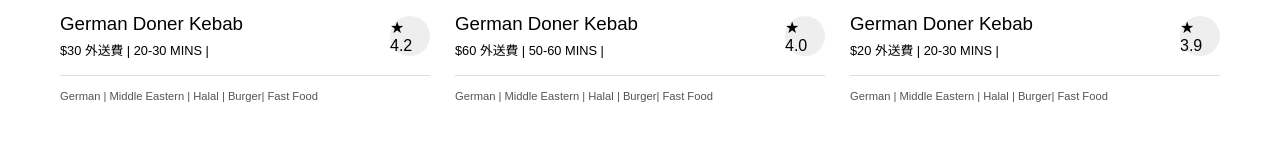
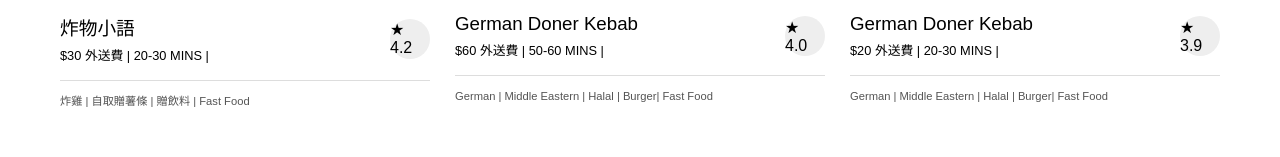
Before and after one commit to jh20047027/ubereats-clone, a website built with Parcel: page index.html in a window 1280 px wide. Shown: the part 1041-1198 px from the top of the page. Built offline with nearby package versions, Linux system fonts and the light colour scheme.

Commit message:
Update index.html

```diff
--- a/index.html
+++ b/index.html
@@ -93,7 +93,7 @@
               </div>
               <div class="text-lower">
                 <span class="smallText"
-                  >德國 | 歐式  | 美食  | Burger| 速食 </span
+                  >德國 | 歐式 | 美食 | Burger | 速食 </span
                 >
               </div>
             </div>
@@ -117,7 +117,7 @@
               </div>
               <div class="text-lower">
                 <span class="smallText"
-                  >好吃 | Middle Eastern | Queen | Burger| 速食</span
+                  >好吃 | Middle Eastern | Queen | Burger | 速食</span
                 >
               </div>
             </div>
@@ -191,7 +191,7 @@
               </div>
               <div class="text-lower">
                 <span class="smallText"
-                  >Pizza | Delicious | 贈Coke | Burger| Fast Food</span
+                  >Pizza | Delicious | 贈Coke | Burger | Fast Food</span
                 >
               </div>
             </div>
@@ -257,7 +257,7 @@
               </div>
               <div class="text">
                 <div class="text-title">
-                  <h3>German Doner Kebab</h3>
+                  <h3>炸物小語</h3>
                   <div class="info">
                     <span>$30 外送費 | 20-30 MINS | </span>
                   </div>
@@ -268,7 +268,7 @@
               </div>
               <div class="text-lower">
                 <span class="smallText"
-                  >German | Middle Eastern | Halal | Burger| Fast Food</span
+                  >炸雞 | 自取贈薯條 | 贈飲料 | Fast Food</span
                 >
               </div>
             </div>
```
